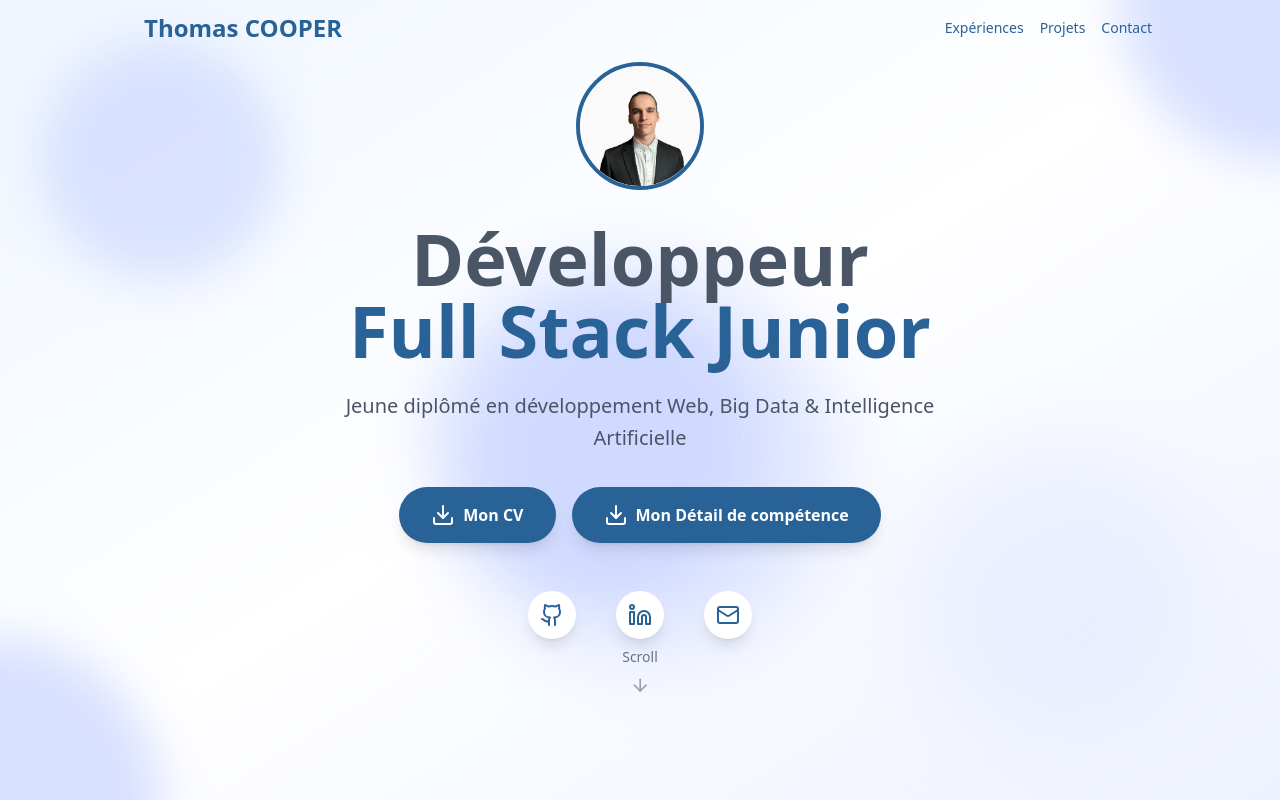
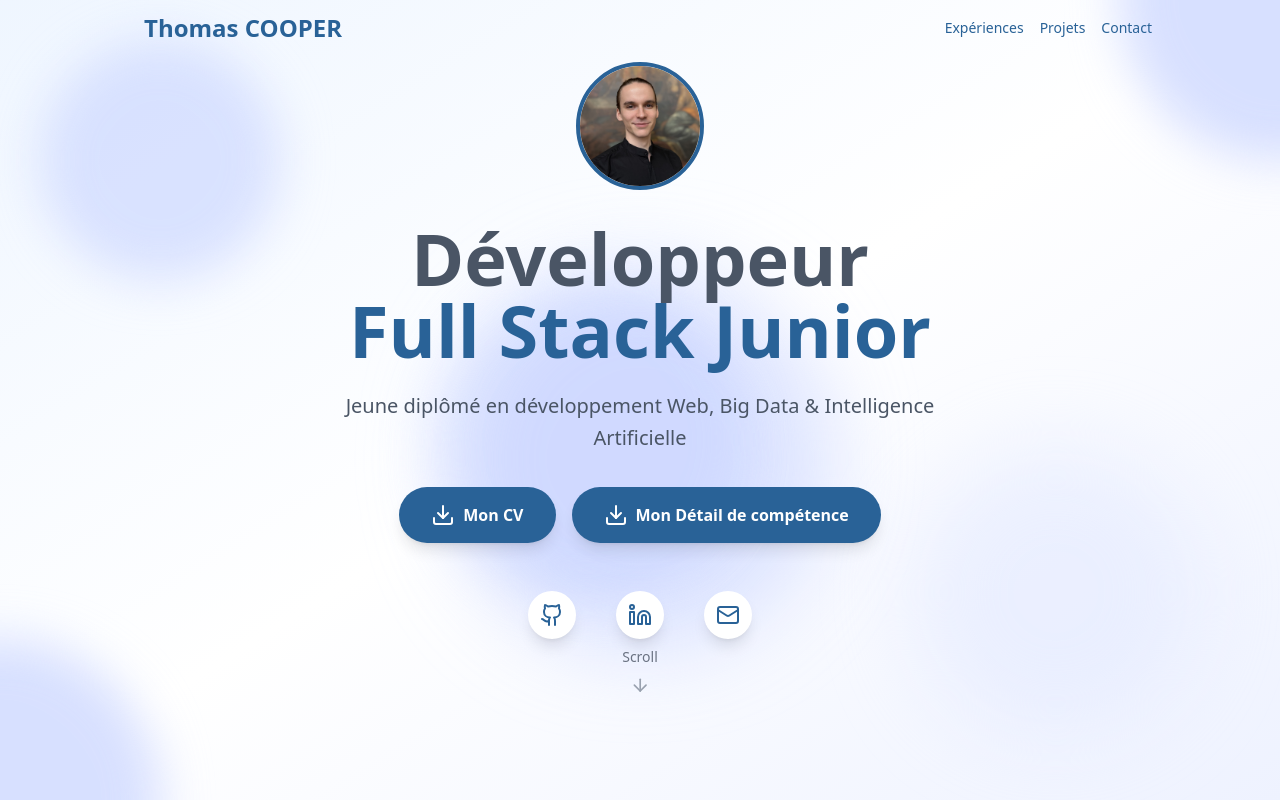
Before and after one commit to thoms-17/mon-portfolio, a React (Vite) app: page / in a window 1280 px wide. Shown: the top 800 px of the page. Built offline with nearby package versions, Linux system fonts and the light colour scheme.

Commit message:
Image profil update

```diff
--- a/src/sections/HeroSection.jsx
+++ b/src/sections/HeroSection.jsx
@@ -44,7 +44,7 @@ const HeroSection = () => {
             <img
               src={`${import.meta.env.BASE_URL}images/pp_pro.jpg`}
               alt="Thomas Cooper"
-              className="w-full h-full object-cover rounded-full"
+              className="w-full h-full object-cover object-[5px_-20px] scale-120 rounded-full"
             />
           </motion.div>
 
```
Also changed, not shown: public/images/pp_pro.jpg.
